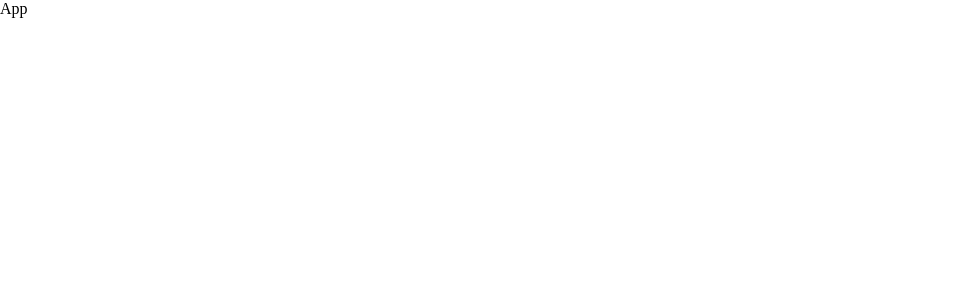
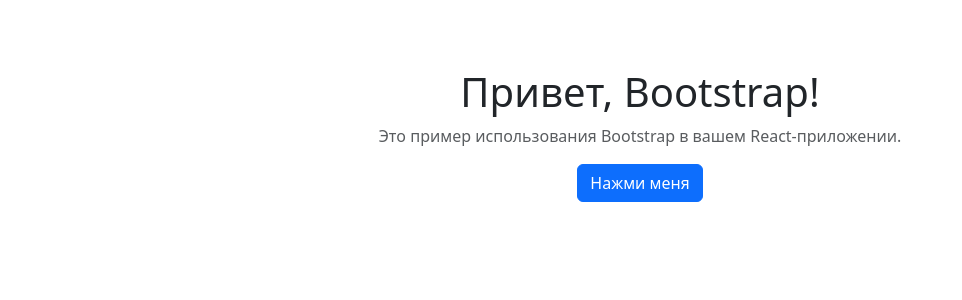
Before and after one commit to WoWcheek/VVinCar, a React (Vite) app in the folder VVinCar/: page / in a window 1280 px wide. Shown: the top 300 px of the page, without its empty margins (0-962 px from the left). Built offline with nearby package versions, Linux system fonts and the light colour scheme.

Commit message:
instal bootstrap

```diff
--- a/VVinCar/package.json
+++ b/VVinCar/package.json
@@ -10,7 +10,9 @@
     "preview": "vite preview"
   },
   "dependencies": {
+    "bootstrap": "^5.3.3",
     "react": "^18.2.0",
+    "react-bootstrap": "^2.10.4",
     "react-dom": "^18.2.0",
     "styled-components": "^6.1.11"
   },
--- a/VVinCar/src/components/App/App.tsx
+++ b/VVinCar/src/components/App/App.tsx
@@ -1,9 +1,22 @@
 import styled from "styled-components";
+import 'bootstrap/dist/css/bootstrap.min.css'; // Убедитесь, что Bootstrap CSS импортирован
 
-const StyledApp = styled.div``;
+const StyledApp = styled.div`
+  padding: 20px; // Добавьте некоторые стили, если нужно
+`;
 
 const App = () => {
-    return <StyledApp>App</StyledApp>;
+    return (
+      <StyledApp>
+        <div className="container">
+          <h1 className="text-center mt-5">Привет, Bootstrap!</h1>
+          <p className="text-muted text-center">Это пример использования Bootstrap в вашем React-приложении.</p>
+          <div className="d-flex justify-content-center">
+            <button className="btn btn-primary">Нажми меня</button>
+          </div>
+        </div>
+      </StyledApp>
+    );
 };
 
 export default App;
--- a/VVinCar/src/main.tsx
+++ b/VVinCar/src/main.tsx
@@ -1,6 +1,7 @@
 import React from "react";
 import ReactDOM from "react-dom/client";
 import App from "./components/App/App.tsx";
+import 'bootstrap/dist/css/bootstrap.min.css';
 import "./index.css";
 
 ReactDOM.createRoot(document.getElementById("root")!).render(
```
Also changed, not shown: 1 other file (tests, documents, lock files or other folders).
